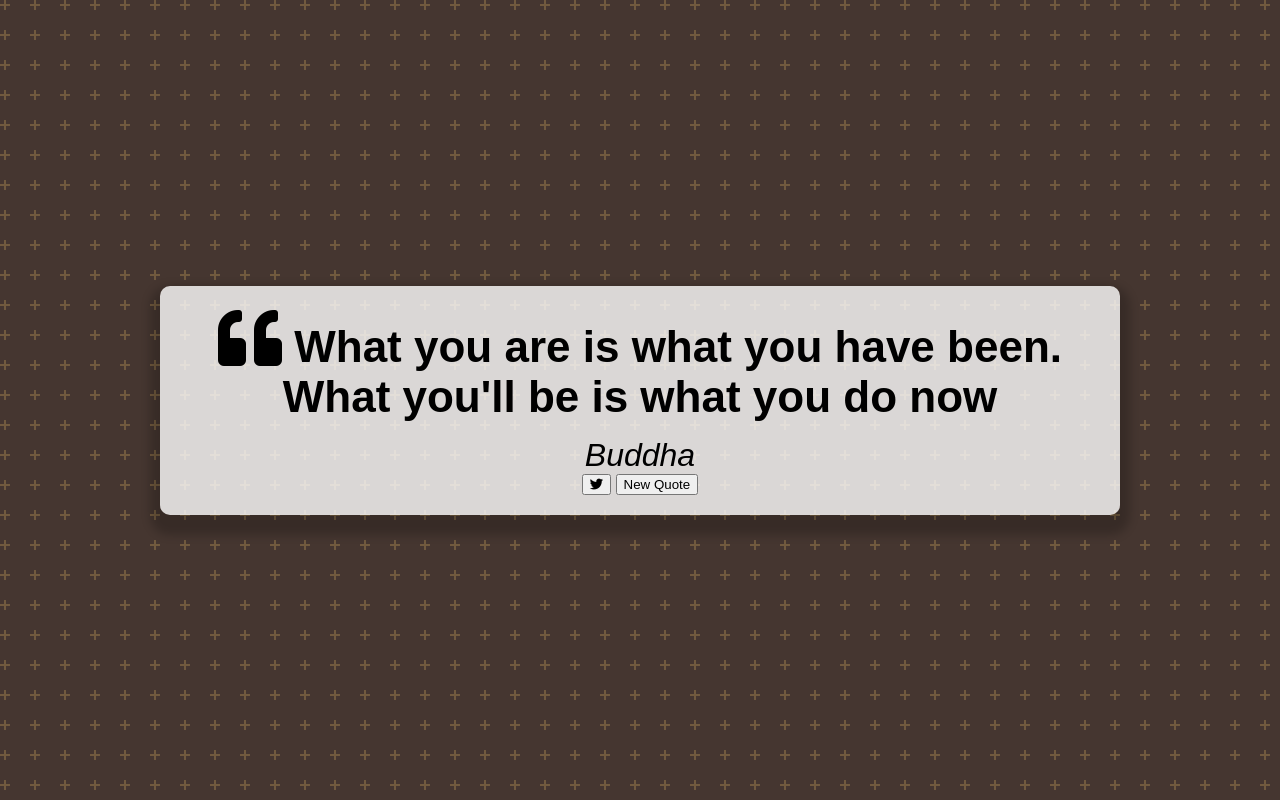
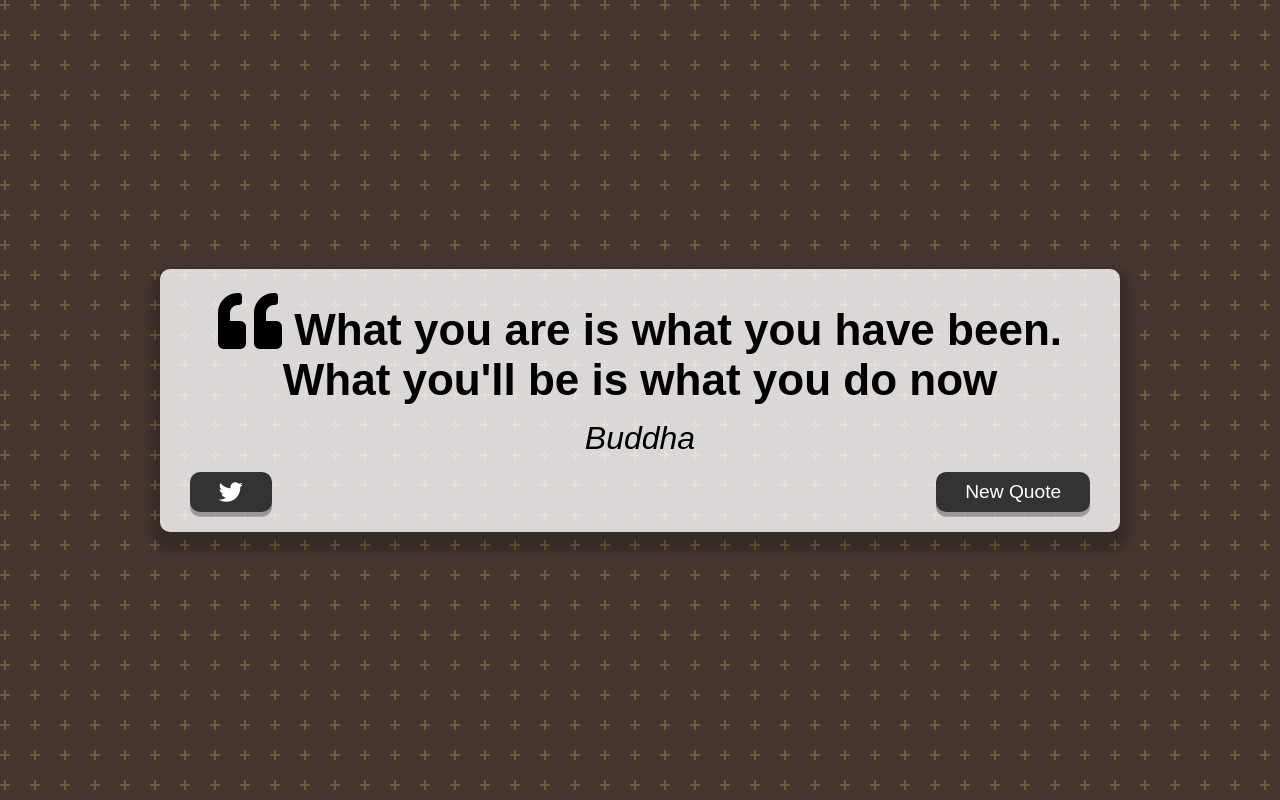
Before and after one commit to keithcurbelo/qoute_generator, a plain HTML site: page index.html in a window 1280 px wide. Drawn offline with Linux system fonts and the light colour scheme; a web font is replaced by a local one.

Commit message:
style buttons and update button class name

```diff
--- a/index.html
+++ b/index.html
@@ -51,7 +51,7 @@
       </div>
       <!-- Buttons -->
       <div class="button-container">
-        <button class="twitter-btn" id="twitter" title="tweet this!">
+        <button class="twitter-button" id="twitter" title="tweet this!">
           <i class="fab fa-twitter"></i>
         </button>
         <button id="new-quote">New Quote</button>
--- a/style.css
+++ b/style.css
@@ -16,6 +16,26 @@ body {
   text-align: center;
   align-items: center;
   justify-content: center;
+}
+
+button {
+  cursor: pointer;
+  font-size: 1.2rem;
+  height: 2.5rem;
+  border: none;
+  border-radius: 10px;
+  color: white;
+  background: #333;
+  outline: none;
+  padding: 0.5rem 1.8rem;
+  box-shadow: 0 0.3rem rgba(121, 121, 121, 0.65);
+}
+button:hover {
+  filter: brightness(110%);
+}
+button:active {
+  transform: translate(0, 0.3rem);
+  box-shadow: 0 0.1rem rgba(255, 255, 255, 0.65);
 }
 
 /* Classes */
@@ -47,6 +67,19 @@ body {
   font-style: italic;
 }
 
+.button-container {
+  margin-top: 15px;
+  display: flex;
+  justify-content: space-between;
+}
+
+.twitter-button:hover {
+  color: #38a1f3;
+}
+.fa-twitter {
+  font-size: 1.5rem;
+}
+
 /* Media Query */
 
 @media screen and (max-width: 1000px) {
```
